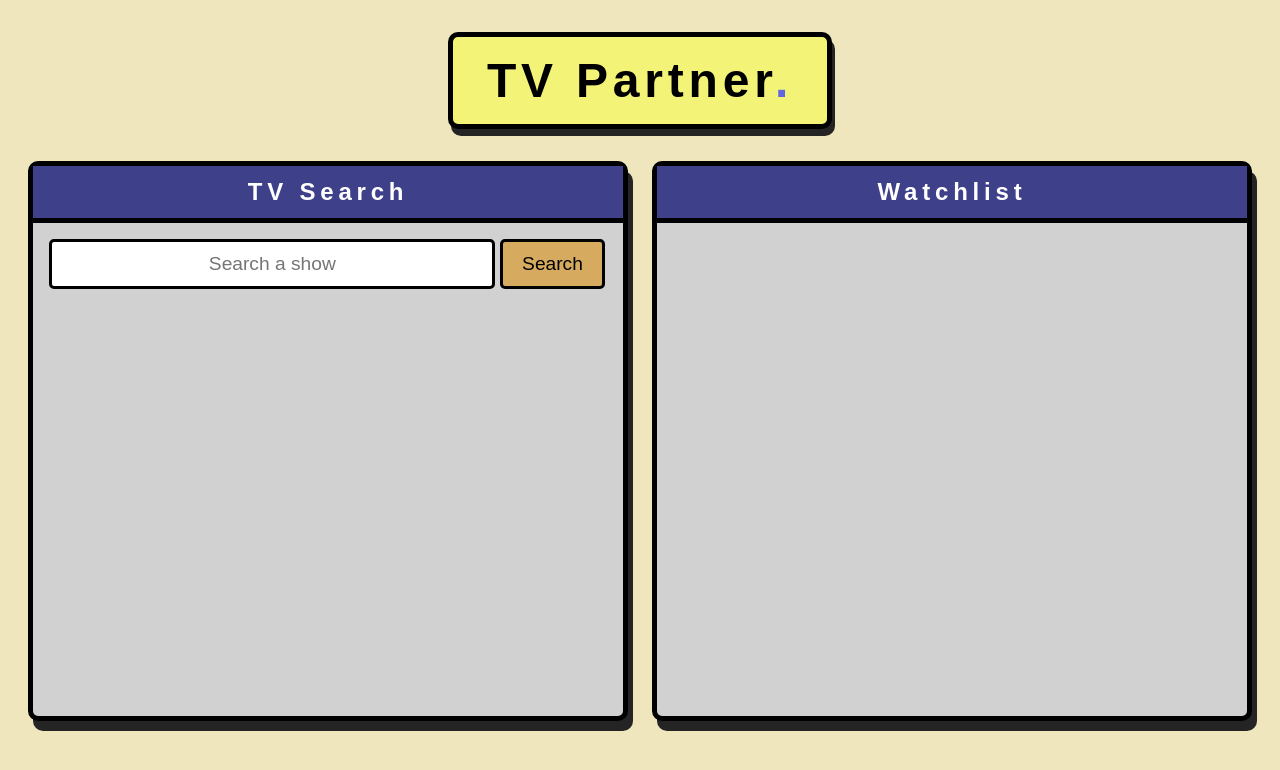
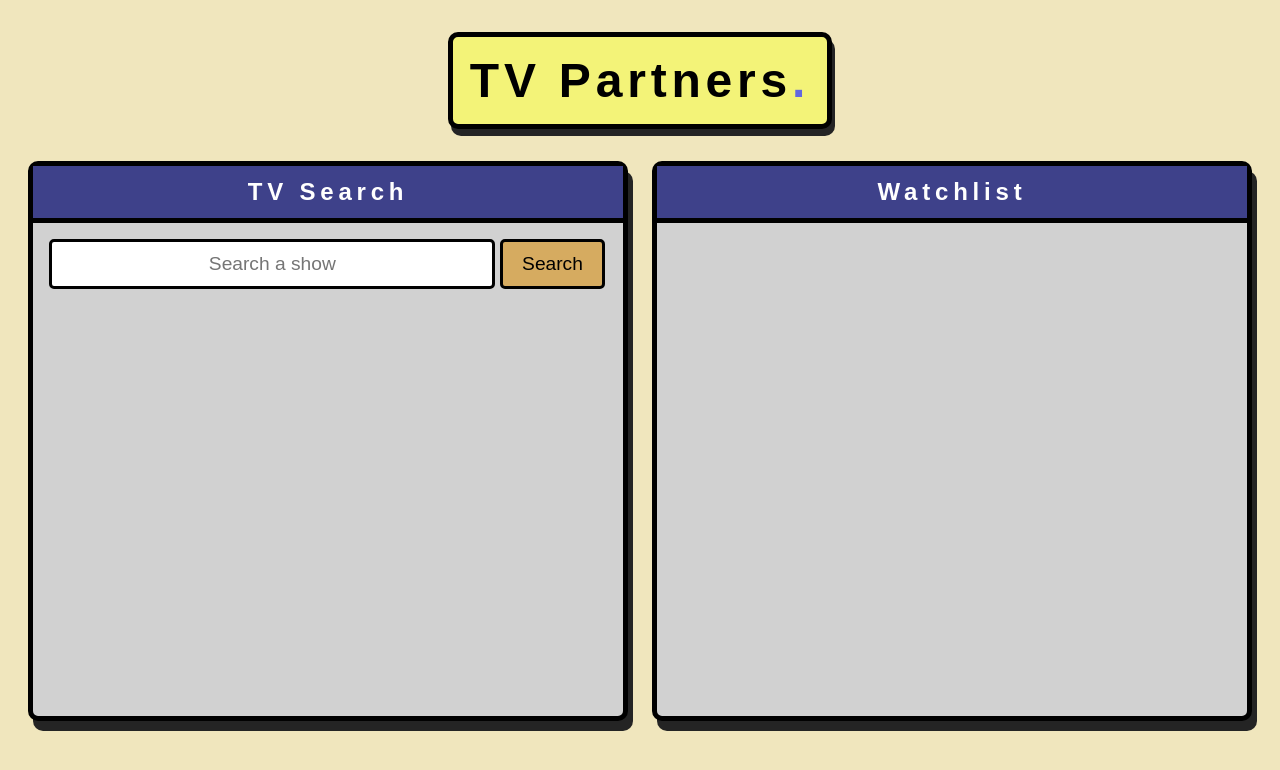
Before and after one commit to nielmontesa/tv-partner, a plain HTML site: page index.html in a window 1280 px wide. Drawn offline with nearby package versions, Linux system fonts and the light colour scheme; a web font is replaced by a local one.

Commit message:
Update index.html

```diff
--- a/index.html
+++ b/index.html
@@ -14,7 +14,7 @@
 
 <body>
     <div id="title-container">
-        <h1 id="title">TV Partner<span>.</span></h1>
+        <h1 id="title">TV Partners<span>.</span></h1>
     </div>
     <section id="main-container">
         <div id="search-container" class="tv-divs">
```
